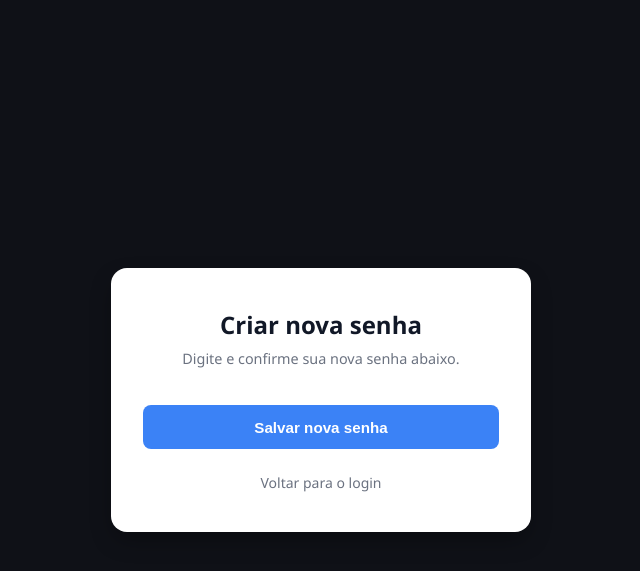
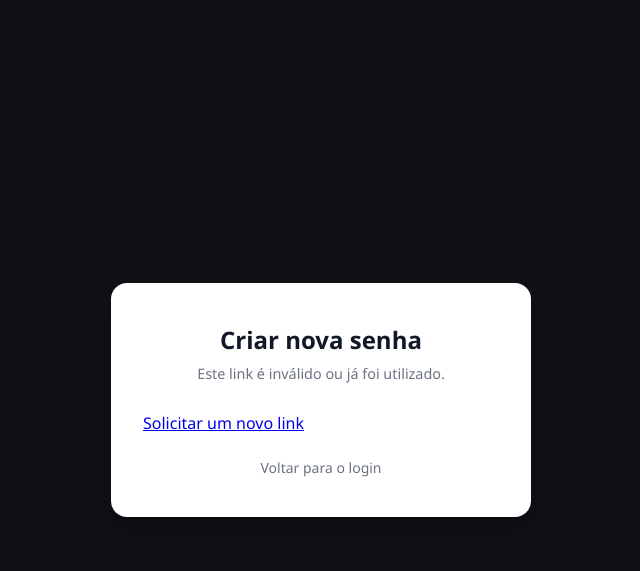
Before and after one commit to Timour-Cortez/Projeto_Agendamento_Django, a Django app: page /redefinir-senha/1/1/ in a window 1280 px wide. Shown: the top 571 px of the page, without its empty margins (319-959 px from the left). Run offline with Django 5.2, Linux system fonts and the light colour scheme.

Commit message:
Add validation message for password reset link

```diff
--- a/templates/redefinir_senha.html
+++ b/templates/redefinir_senha.html
@@ -13,13 +13,18 @@
     <main class="container-login">
         <section class="caixa-login">
             <h1>Criar nova senha</h1>
-            <p>Digite e confirme sua nova senha abaixo.</p>
 
-            <form method="POST">
-                {% csrf_token %}
-                {{ form.as_p }}
-                <button type="submit">Salvar nova senha</button>
-            </form>
+            {% if validlink %}
+                <p>Digite e confirme sua nova senha abaixo.</p>
+                <form method="POST">
+                    {% csrf_token %}
+                    {{ form.as_p }}
+                    <button type="submit" class="botao-enviar">Salvar nova senha</button>
+                </form>
+            {% else %}
+                <p>Este link é inválido ou já foi utilizado.</p>
+                <a href="/esqueci-senha/">Solicitar um novo link</a>
+            {% endif %}
 
             <a class="voltar" href="/login/">Voltar para o login</a>
         </section>
```
